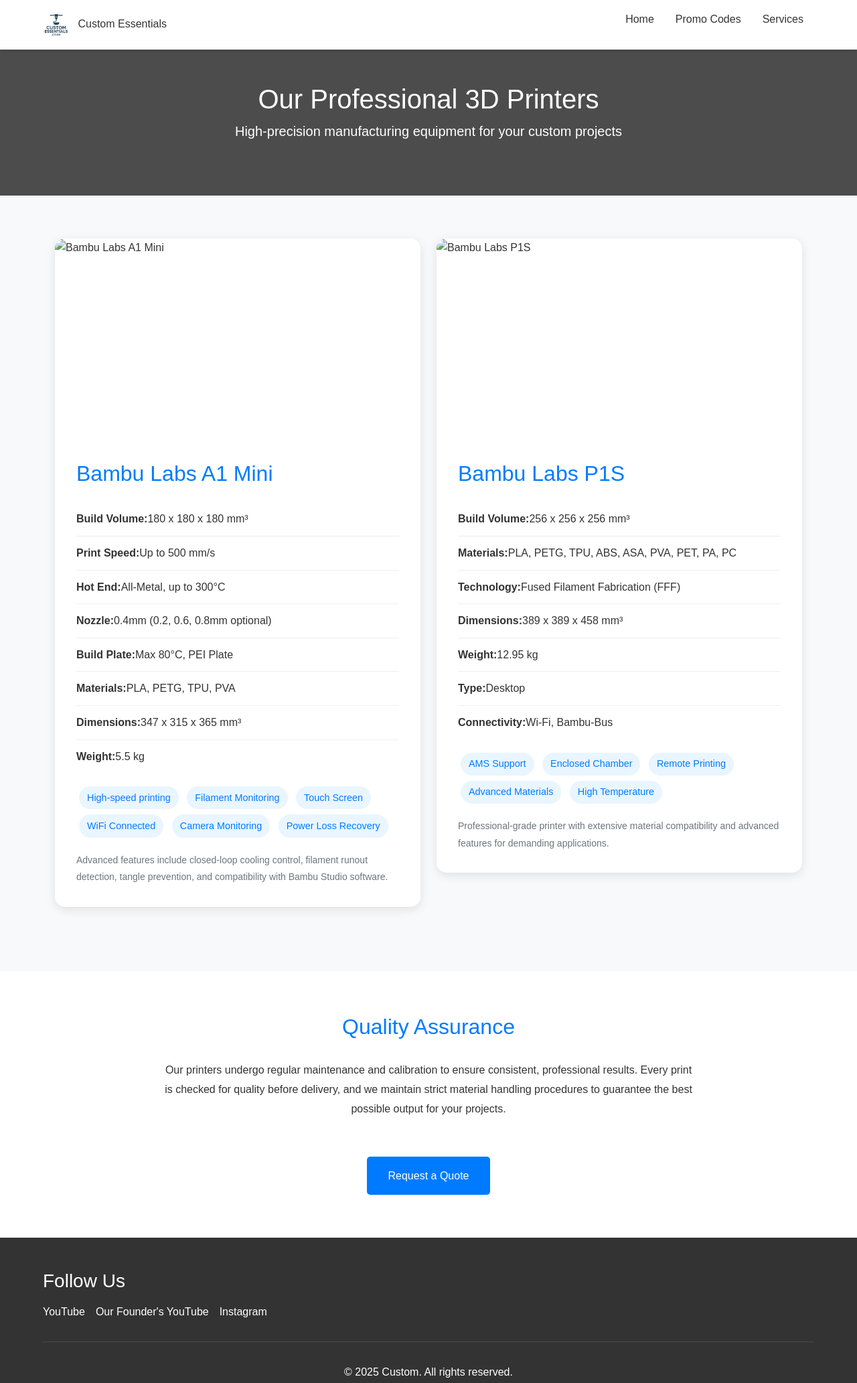
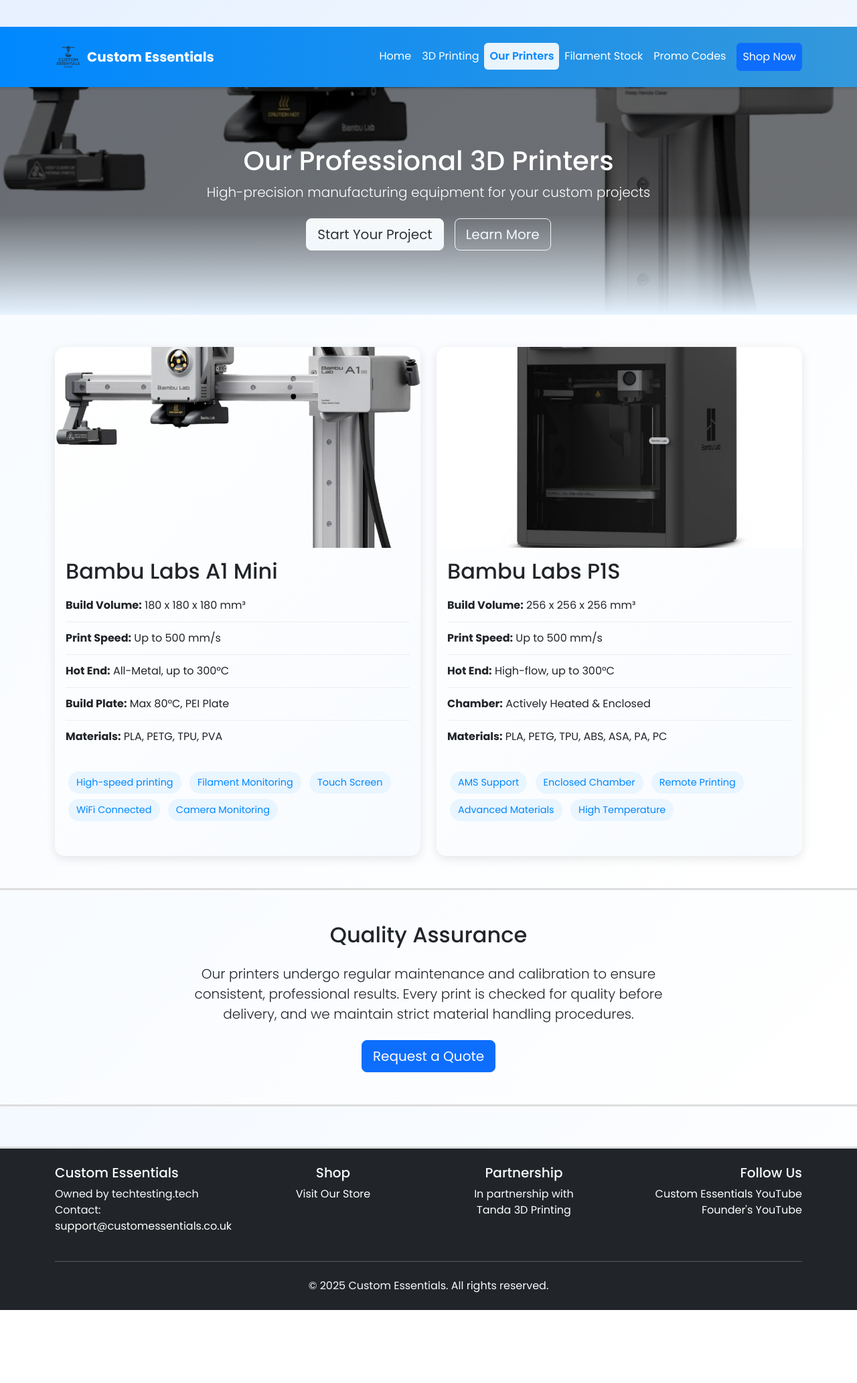
Before and after one commit to techtesting-custom/customessentials-site, a plain HTML site: page printers/index.html in a window 1280 px wide. Shown: the whole page at 67% size. After the commit the page ends 1956 px from the top, so only its background shows below. Drawn offline with nearby package versions, Linux system fonts and the light colour scheme.

Commit message:
Add files via upload

```diff
--- a/printers/index.html
+++ b/printers/index.html
@@ -2,31 +2,38 @@
 <html lang="en">
 <head>
     <meta charset="UTF-8">
-    <meta name="viewport" content="width=device-width, initial-scale=1">
-    <title>3D Printers | Custom</title>
+    <meta name="viewport" content="width=device-width, initial-scale=1.0">
+    <title>Our Printers | Custom Essentials</title>
+    <meta name="description" content="Discover our professional Bambu Labs 3D printers - A1 Mini and P1S. High-quality prints with advanced features and extensive material compatibility.">
+
+    <!-- Favicon -->
+    <link rel="icon" href="/images/favicon/favicon.ico" />
+    <link rel="icon" type="image/png" sizes="96x96" href="/images/favicon/favicon-96x96.png" />
+    <link rel="icon" type="image/svg+xml" href="/images/favicon/favicon.svg" />
+    <link rel="apple-touch-icon" sizes="180x180" href="/images/favicon/apple-touch-icon.png" />
+    <link rel="manifest" href="/images/favicon/site.webmanifest" />
+    <meta name="theme-color" content="#4da3ff">
+
     <link href="https://cdn.jsdelivr.net/npm/bootstrap@5.2.3/dist/css/bootstrap.min.css" rel="stylesheet">
-    <link rel="stylesheet" href="../css/styles.css">
+    <link href="https://fonts.googleapis.com/css2?family=Poppins:wght@300;400;500;600;700&display=swap" rel="stylesheet">
+    <link rel="stylesheet" href="../css/bootstrap-custom.css">
     <style>
-        .printer-hero {
-            background: linear-gradient(rgba(0,0,0,0.7), rgba(0,0,0,0.7)), url('../images/printer-bg.jpg');
+        body { font-family: 'Poppins', sans-serif; }
+
+        .hero-section {
+            background: linear-gradient(rgba(0,0,0,0.55), rgba(0,0,0,0.55)), url('../images/a1mini.png');
             background-size: cover;
             background-position: center;
             color: white;
-            padding: 4rem 2rem;
+            padding: 6rem 0;
             text-align: center;
-            margin-top: 60px;
-        }
-
-        .printer-specs-section {
-            padding: 4rem 0;
-            background: #f8f9fa;
+            margin-top: 76px;
         }
 
         .printer-card {
-            background: white;
+            border: none;
             border-radius: 15px;
             box-shadow: 0 4px 15px rgba(0,0,0,0.1);
-            margin-bottom: 2rem;
             overflow: hidden;
             transition: transform 0.3s ease;
         }
@@ -46,15 +53,11 @@
             width: 100%;
             height: 100%;
             object-fit: cover;
+            transition: transform 0.3s ease;
         }
 
-        .printer-content {
-            padding: 2rem;
-        }
-
-        .printer-content h2 {
-            color: #007bff;
-            margin-bottom: 1.5rem;
+        .printer-card:hover .printer-image img {
+            transform: scale(1.05);
         }
 
         .specs-list {
@@ -65,8 +68,6 @@
         .specs-list li {
             padding: 0.75rem 0;
             border-bottom: 1px solid #eee;
-            display: flex;
-            align-items: center;
         }
 
         .specs-list li:last-child {
@@ -77,123 +78,105 @@
             display: inline-block;
             padding: 0.35rem 0.75rem;
             background: #e9f5ff;
-            color: #007bff;
+            color: var(--custom-blue, #4da3ff);
             border-radius: 20px;
             font-size: 0.9rem;
             margin: 0.25rem;
         }
 
-        .features-container {
-            margin-top: 1rem;
-        }
-
-        .quality-section {
-            background: white;
-            padding: 4rem 0;
-            text-align: center;
-        }
-
-        .quality-section h2 {
-            color: #007bff;
-            margin-bottom: 2rem;
-        }
-
-        .quality-text {
-            max-width: 800px;
-            margin: 0 auto;
-            line-height: 1.8;
+        .shipping-banner {
+            background: #3399ff;
+            color: #fff;
+            font-weight: 600;
+            padding: 6px 0;
         }
     </style>
 </head>
 <body>
     <header>
-        <nav>
-                        <a class="navbar-brand" href="/">
-                <img src="/images/main_logo.png" alt="Custom Essentials" height="40" class="me-2">
-                <span class="logo-text">Custom Essentials</span>
+        <nav class="navbar navbar-expand-lg">
+            <div class="container">
+                <a class="navbar-brand d-flex align-items-center text-white" href="/">
+                    <img src="/images/main_logo.png" alt="Custom Essentials Logo" height="40" class="me-2">
+                    <span class="logo-text fw-bold">Custom Essentials</span>
                 </a>
-            <ul>
-                <li><a href="/">Home</a></li>
-                <li><a href="/promo/">Promo Codes</a></li>
-                <li><a href="/#services">Services</a></li>
+                <button class="navbar-toggler" type="button" data-bs-toggle="collapse" data-bs-target="#navbarNav">
+                    <span class="navbar-toggler-icon"></span>
+                </button>
+                <div class="collapse navbar-collapse" id="navbarNav">
+                    <ul class="navbar-nav ms-auto">
+                        <li class="nav-item"><a class="nav-link" href="/">Home</a></li>
+                        <li class="nav-item"><a class="nav-link" href="/3dprinting/">3D Printing</a></li>
+                        <li class="nav-item"><a class="nav-link active" href="/printers/">Our Printers</a></li>
+                        <li class="nav-item"><a class="nav-link" href="/filament/">Filament Stock</a></li>
+                        <li class="nav-item"><a class="nav-link" href="/promo/">Promo Codes</a></li>
+                        <li class="nav-item"><a class="nav-link btn btn-primary text-white ms-2" href="https://store.customessentials.co.uk">Shop Now</a></li>
                     </ul>
+                </div>
+            </div>
         </nav>
     </header>
 
     <main>
-        <section class="printer-hero">
+        <section class="hero-section">
             <div class="container">
                 <h1>Our Professional 3D Printers</h1>
                 <p class="lead">High-precision manufacturing equipment for your custom projects</p>
+                <div class="d-flex gap-3 justify-content-center mt-4">
+                    <a href="https://store.customessentials.co.uk" class="btn btn-light btn-lg">Start Your Project</a>
+                    <a href="/3dprinting" class="btn btn-outline-light btn-lg">Learn More</a>
+                </div>
             </div>
         </section>
 
-        <section class="printer-specs-section">
+        <section class="content-section py-5">
             <div class="container">
-                <div class="row">
-                    <div class="col-md-6">
-                        <div class="printer-card">
+                <div class="row g-4">
+                    <div class="col-lg-6">
+                        <div class="printer-card card h-100">
                             <div class="printer-image">
-                                <img src="../images/bambu-a1-mini.jpg" alt="Bambu Labs A1 Mini">
+                                                                <img src="../images/a1mini.png" alt="Bambu Labs A1 Mini" class="card-img-top">
                             </div>
-                            <div class="printer-content">
+                            <div class="card-body">
                                 <h2>Bambu Labs A1 Mini</h2>
                                 <ul class="specs-list">
                                     <li><strong>Build Volume:</strong> 180 x 180 x 180 mm³</li>
                                     <li><strong>Print Speed:</strong> Up to 500 mm/s</li>
                                     <li><strong>Hot End:</strong> All-Metal, up to 300°C</li>
-                                    <li><strong>Nozzle:</strong> 0.4mm (0.2, 0.6, 0.8mm optional)</li>
                                     <li><strong>Build Plate:</strong> Max 80°C, PEI Plate</li>
                                     <li><strong>Materials:</strong> PLA, PETG, TPU, PVA</li>
-                                    <li><strong>Dimensions:</strong> 347 x 315 x 365 mm³</li>
-                                    <li><strong>Weight:</strong> 5.5 kg</li>
                                 </ul>
-                                <div class="features-container">
+                                <div class="features-container mt-4">
                                     <span class="feature-badge">High-speed printing</span>
                                     <span class="feature-badge">Filament Monitoring</span>
                                     <span class="feature-badge">Touch Screen</span>
                                     <span class="feature-badge">WiFi Connected</span>
                                     <span class="feature-badge">Camera Monitoring</span>
-                                    <span class="feature-badge">Power Loss Recovery</span>
-                                </div>
-                                <div class="mt-3">
-                                    <small class="text-muted">
-                                        Advanced features include closed-loop cooling control, filament runout detection,
-                                        tangle prevention, and compatibility with Bambu Studio software.
-                                    </small>
                                 </div>
                             </div>
                         </div>
                     </div>
 
-                    <div class="col-md-6">
-                        <div class="printer-card">
+                    <div class="col-lg-6">
+                        <div class="printer-card card h-100">
                             <div class="printer-image">
-                                <img src="../images/bambu-p1s.jpg" alt="Bambu Labs P1S">
+                                                                <img src="../images/p1s image.jpg" alt="Bambu Labs P1S" class="card-img-top">
                             </div>
-                            <div class="printer-content">
+                            <div class="card-body">
                                 <h2>Bambu Labs P1S</h2>
                                 <ul class="specs-list">
                                     <li><strong>Build Volume:</strong> 256 x 256 x 256 mm³</li>
-                                    <li><strong>Materials:</strong> PLA, PETG, TPU, ABS, ASA, PVA, PET, PA, PC</li>
-                                    <li><strong>Technology:</strong> Fused Filament Fabrication (FFF)</li>
-                                    <li><strong>Dimensions:</strong> 389 x 389 x 458 mm³</li>
-                                    <li><strong>Weight:</strong> 12.95 kg</li>
-                                    <li><strong>Type:</strong> Desktop</li>
-                                    <li><strong>Connectivity:</strong> Wi-Fi, Bambu-Bus</li>
+                                    <li><strong>Print Speed:</strong> Up to 500 mm/s</li>
+                                    <li><strong>Hot End:</strong> High-flow, up to 300°C</li>
+                                    <li><strong>Chamber:</strong> Actively Heated & Enclosed</li>
+                                    <li><strong>Materials:</strong> PLA, PETG, TPU, ABS, ASA, PA, PC</li>
                                 </ul>
-                                <div class="features-container">
+                                <div class="features-container mt-4">
                                     <span class="feature-badge">AMS Support</span>
                                     <span class="feature-badge">Enclosed Chamber</span>
                                     <span class="feature-badge">Remote Printing</span>
                                     <span class="feature-badge">Advanced Materials</span>
                                     <span class="feature-badge">High Temperature</span>
-                                </div>
-                                <div class="mt-3">
-                                    <small class="text-muted">
-                                        Professional-grade printer with extensive material compatibility and
-                                        advanced features for demanding applications.
-                                    </small>
                                 </div>
                             </div>
                         </div>
@@ -202,34 +185,66 @@
             </div>
         </section>
 
-        <section class="quality-section">
+        <section class="content-section bg-light py-5">
             <div class="container">
-                <h2>Quality Assurance</h2>
-                <p class="quality-text">
+                <div class="row justify-content-center">
+                    <div class="col-lg-8 text-center">
+                        <h2 class="mb-4">Quality Assurance</h2>
+                        <p class="lead">
                             Our printers undergo regular maintenance and calibration to ensure consistent, professional results.
-                    Every print is checked for quality before delivery, and we maintain strict material handling procedures
-                    to guarantee the best possible output for your projects.
+                            Every print is checked for quality before delivery, and we maintain strict material handling procedures.
                         </p>
                         <div class="mt-4">
-                    <a href="mailto:prototyping@custom.co.uk" class="cta-button">Request a Quote</a>
+                            <a href="mailto:support@customessentials.co.uk" class="btn btn-primary btn-lg">Request a Quote</a>
+                        </div>
+                    </div>
                 </div>
             </div>
         </section>
     </main>
 
-    <footer>
-        <div class="footer-content">
-            <div class="footer-section">
-                <h3>Follow Us</h3>
-                <div class="social-links">
-                    <a href="#" class="social-link">YouTube</a>
-                    <a href="#" class="social-link">Our Founder's YouTube</a>
-                    <a href="#" class="social-link">Instagram</a>
+    <footer class="footer bg-dark text-light py-4">
+        <div class="container">
+            <div class="row">
+                <!-- Company Info -->
+                <div class="col-md-3">
+                    <h5>Custom Essentials</h5>
+                    <p>Owned by techtesting.tech<br>
+                        Contact: <a href="mailto:support@customessentials.co.uk" class="text-white">support@customessentials.co.uk</a>
+                    </p>
+                </div>
+
+                <!-- Shop -->
+                <div class="col-md-3 text-md-center">
+                    <h5>Shop</h5>
+                    <p><a href="https://store.customessentials.co.uk" class="text-white">Visit Our Store</a></p>
+                </div>
+
+                <!-- Partnership -->
+                <div class="col-md-3 text-md-center">
+                    <h5>Partnership</h5>
+                    <p>In partnership with<br>
+                        <a href="https://www.tanda-3dprinting.co.uk/" target="_blank" class="text-white">Tanda 3D Printing</a>
+                    </p>
+                </div>
+
+                <!-- Follow Us -->
+                <div class="col-md-3 text-md-end">
+                    <h5>Follow Us</h5>
+                    <p>
+                        <a href="https://www.youtube.com/@customessentialsuk" target="_blank" class="text-white">Custom Essentials YouTube</a><br>
+                        <a href="https://www.youtube.com/@pcandtechnerd" target="_blank" class="text-white">Founder's YouTube</a>
+                    </p>
                 </div>
             </div>
+
+            <hr class="my-4">
+
+            <div class="row">
+                <div class="col text-center">
+                    <p class="mb-0">&copy; 2025 Custom Essentials. All rights reserved.</p>
                 </div>
-        <div class="footer-bottom">
-            <p>&copy; 2025 Custom. All rights reserved.</p>
+            </div>
         </div>
     </footer>
 
```
Also changed, not shown: index.html (+3 -4 lines), promo/index.html (+95 -116 lines), shop/index.html (+13 -46 lines), css/bootstrap-custom.css. Lines whose indentation alone changed are shown as unchanged.
